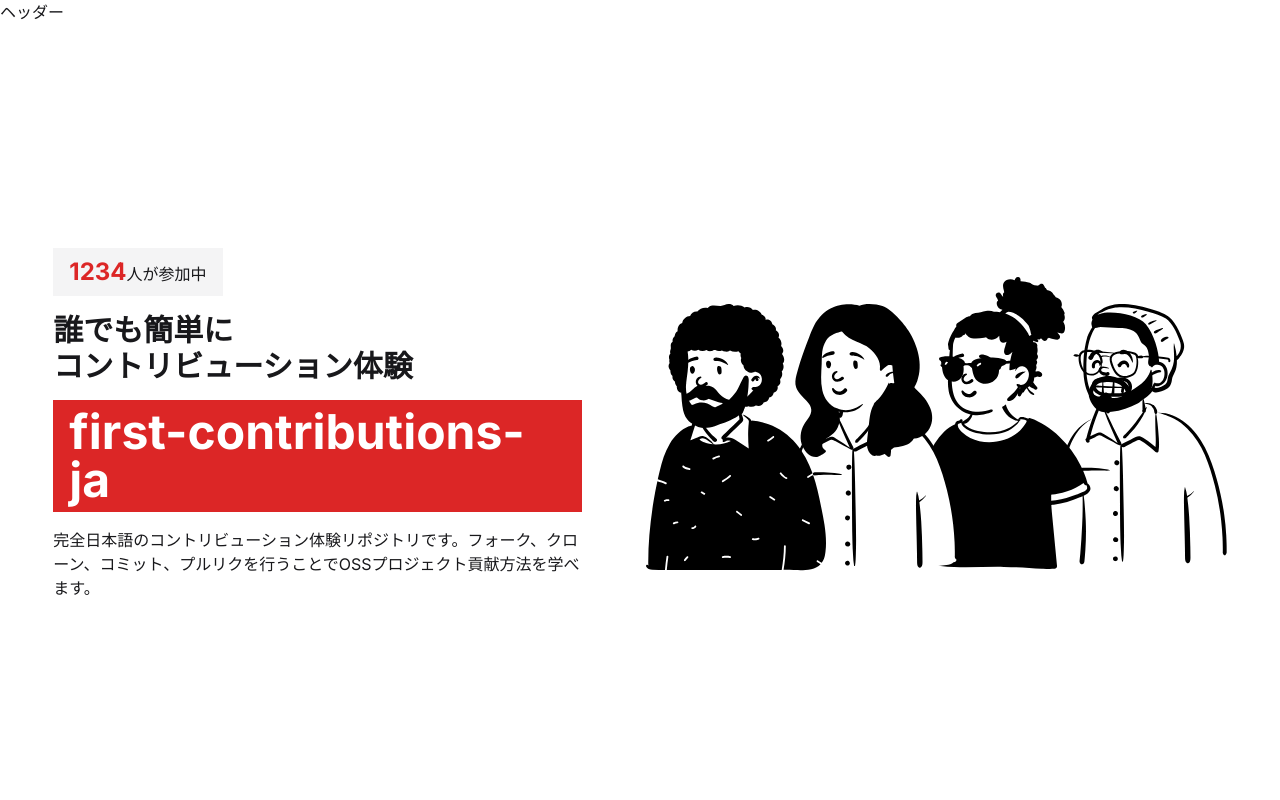
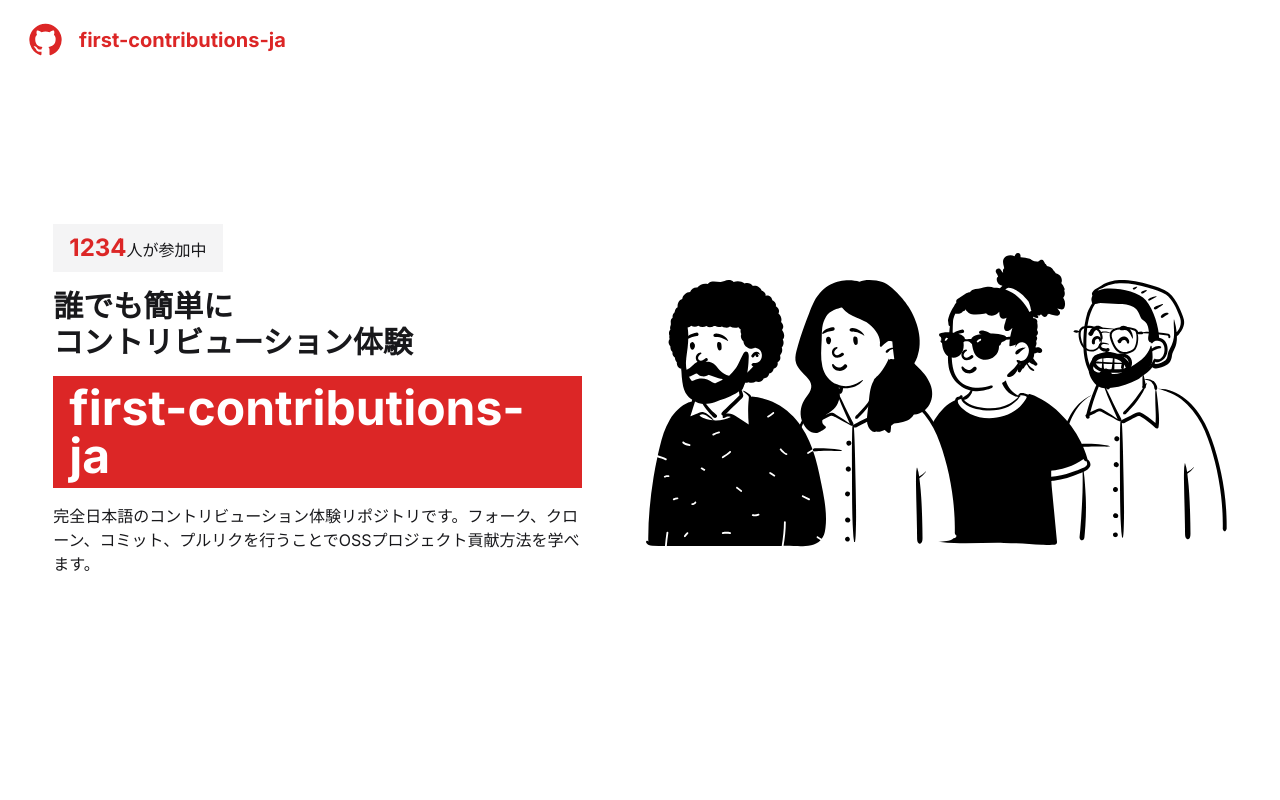
Before and after one commit to first-contributions-ja/first-contributions-ja.github.io, a Next.js app: page / in a window 1280 px wide. Shown: the top 800 px of the page. Built offline with nearby package versions, Linux system fonts and the light colour scheme.

Commit message:
✨ feat: ヘッダーの追加 #33

```diff
--- a/src/app/layout.tsx
+++ b/src/app/layout.tsx
@@ -1,8 +1,9 @@
 import type { Metadata } from "next";
+import { SITE_NAME, SITE_URL, SITE_DESC } from "../../lib/constants";
 import { Inter, Noto_Sans_JP } from "next/font/google";
 import "./globals.css";
 import Footer from "@/components/footer";
-import { SITE_NAME, SITE_URL, SITE_DESC } from "../../lib/constants";
+import Header from "@/components/header";
 
 const inter = Inter({
   subsets: ["latin"],
@@ -42,8 +43,8 @@
 }>) {
   return (
     <html lang="ja">
-      <body className={`${inter.variable} ${notojp.variable}`}>
-        <header>ヘッダー</header>
+      <body className={`${inter.variable} ${notojp.variable} `}>
+        <Header />
         {children}
         <Footer />
       </body>
--- a/src/components/header.tsx
+++ b/src/components/header.tsx
@@ -0,0 +1,16 @@
+import Link from "next/link";
+import { SITE_NAME } from "../../lib/constants";
+import GitHubIcon from '@mui/icons-material/GitHub';
+
+export default function Header() {
+  return (
+    <header className="py-6 backdrop-blur-sm fixed w-full">
+      <Link href="/">
+        <h1 className="inline text-red-600 text-xl font-bold ml-7 hover:opacity-70 transition">
+          <GitHubIcon fontSize="large" className="text-red-600 mr-4 -translate-y-0.5" />
+          {SITE_NAME}
+        </h1>
+      </Link>
+    </header>
+  );
+}
```
